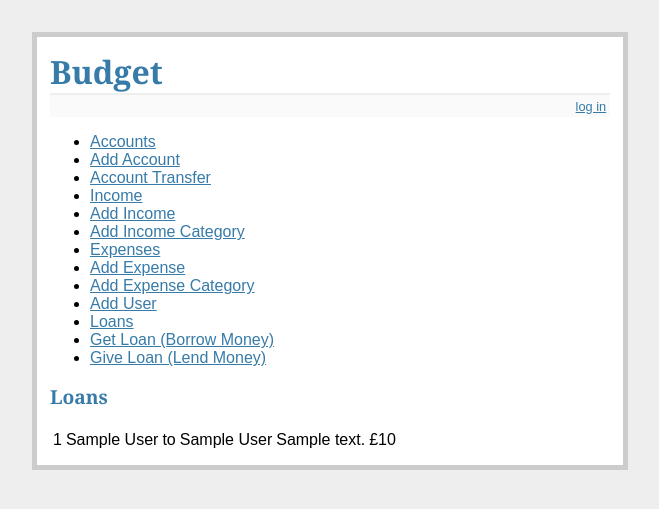
After one commit to radekstepan/FlaskBudget, a Flask app: page /loans in a window 1280 px wide. The commit adds this page. Shown: the top 509 px of the page, without its empty margins (310-969 px from the left). Run offline with Flask 2, Linux system fonts and the light colour scheme; the visitor is signed in with stand-in values (Sample User, id 1); tables that the repository leaves empty hold one stand-in row (values such as "Sample post").

Commit message:
Loans listed
git-svn-id: http://radek.unfuddle.com/svn/radek_budget@8 138173b9-53cd-42c6-b595-420ba7eea4ed

```diff
--- a/budget.py
+++ b/budget.py
@@ -1,7 +1,7 @@
 # framework
 from __future__ import with_statement
 from flask import Flask, request, session, redirect, url_for, abort, render_template, flash
-from sqlalchemy.sql.expression import desc, asc
+from sqlalchemy.sql.expression import desc, asc, or_
 from sqlalchemy.orm import aliased
 
 # models
@@ -195,6 +195,25 @@ def add_expense_category():
     return render_template('add_expense_category.html', error=error)
 
 ''' Loans '''
+@app.route('/loans')
+@login_required
+def show_loans():
+    accounts=Account.query.filter(Account.user == session.get('logged_in_user'))
+
+    # table referred to twice, create alias
+    from_user_alias = aliased(User)
+    to_user_alias = aliased(User)
+    # fetch loans
+    loans=Loan.query\
+    .filter(or_(Loan.from_user == session.get('logged_in_user'), Loan.to_user == session.get('logged_in_user')))\
+    .order_by(desc(Loan.date))\
+    .join(
+            (from_user_alias, (Loan.from_user == from_user_alias.id)),\
+            (to_user_alias, (Loan.to_user == to_user_alias.id)))\
+    .add_columns(from_user_alias.name, to_user_alias.name)
+
+    return render_template('show_loans.html', **locals())
+
 @app.route('/loan/get', methods=['GET', 'POST'])
 @login_required
 def get_loan():
@@ -205,7 +224,7 @@ def get_loan():
 
         # transfer money
         __account_transfer(from_user=request.form['user'], to_user=session.get('logged_in_user'),
-                           amount=request.form['amount'], to_account=request.form['deduct_from'])
+                           amount=request.form['amount'], to_account=request.form['credit_to'])
 
         db_session.commit()
         flash('Loan received')
--- a/templates/layout.html
+++ b/templates/layout.html
@@ -29,6 +29,7 @@
 
     <li><a href="{{ url_for('add_private_user') }}">Add User</a></li>
 
+    <li><a href="{{ url_for('show_loans') }}">Loans</a></li>
     <li><a href="{{ url_for('get_loan') }}">Get Loan (Borrow Money)</a></li>
     <li><a href="{{ url_for('give_loan') }}">Give Loan (Lend Money)</a></li>
   </ul>
--- /dev/null
+++ b/templates/show_loans.html
@@ -0,0 +1,19 @@
+{% extends "layout.html" %}
+{% block body %}
+  <h2>Loans</h2>
+  <br />
+  <table class=entries>
+  {% for loan in loans %}
+    <tr>
+        <td>{{ loan.0.date }}</td>
+        <td>{{ loan.1 }}</td>
+        <td>to</td>
+        <td>{{ loan.2 }}</td>
+        <td>{{ loan.0.description }}</td>
+        <td>&pound;{{ loan.0.amount }}</td>
+    </tr>
+  {% else %}
+    No loans yet.
+  {% endfor %}
+  </table>
+{% endblock %}
```
